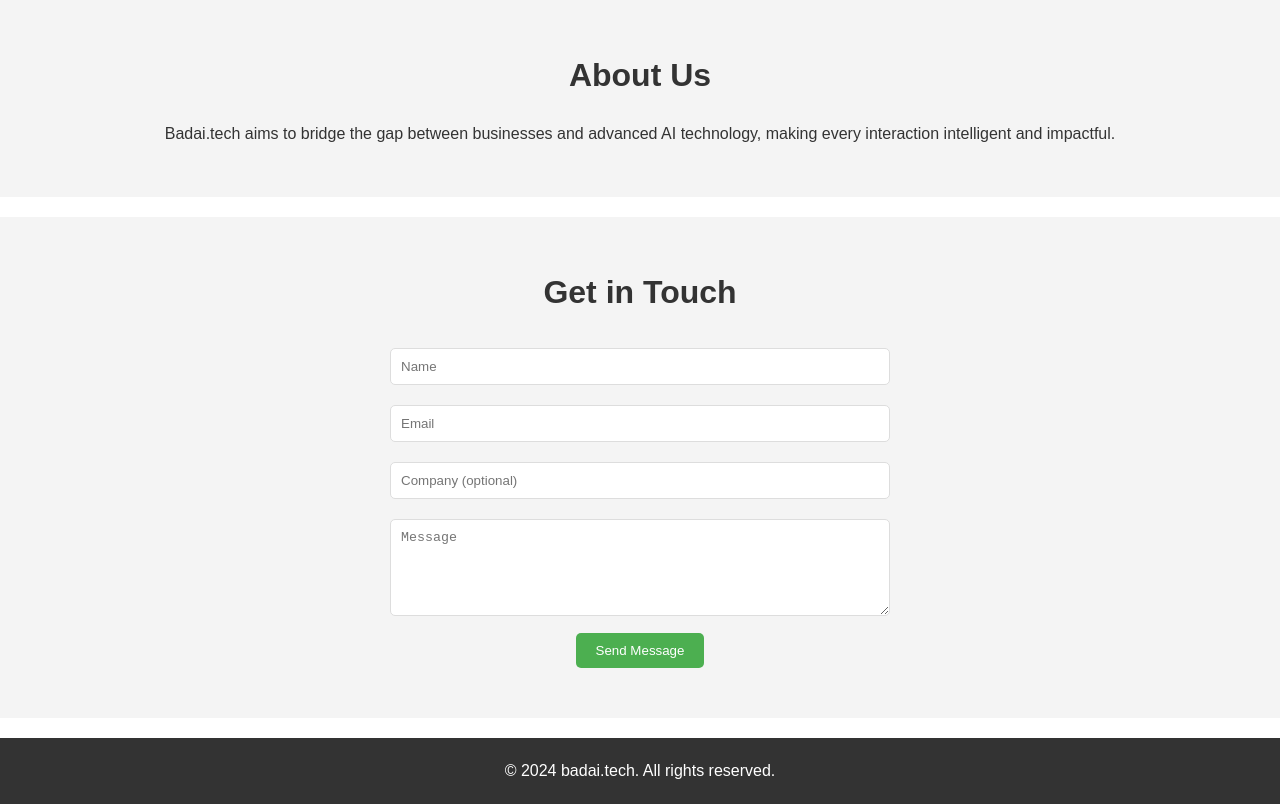
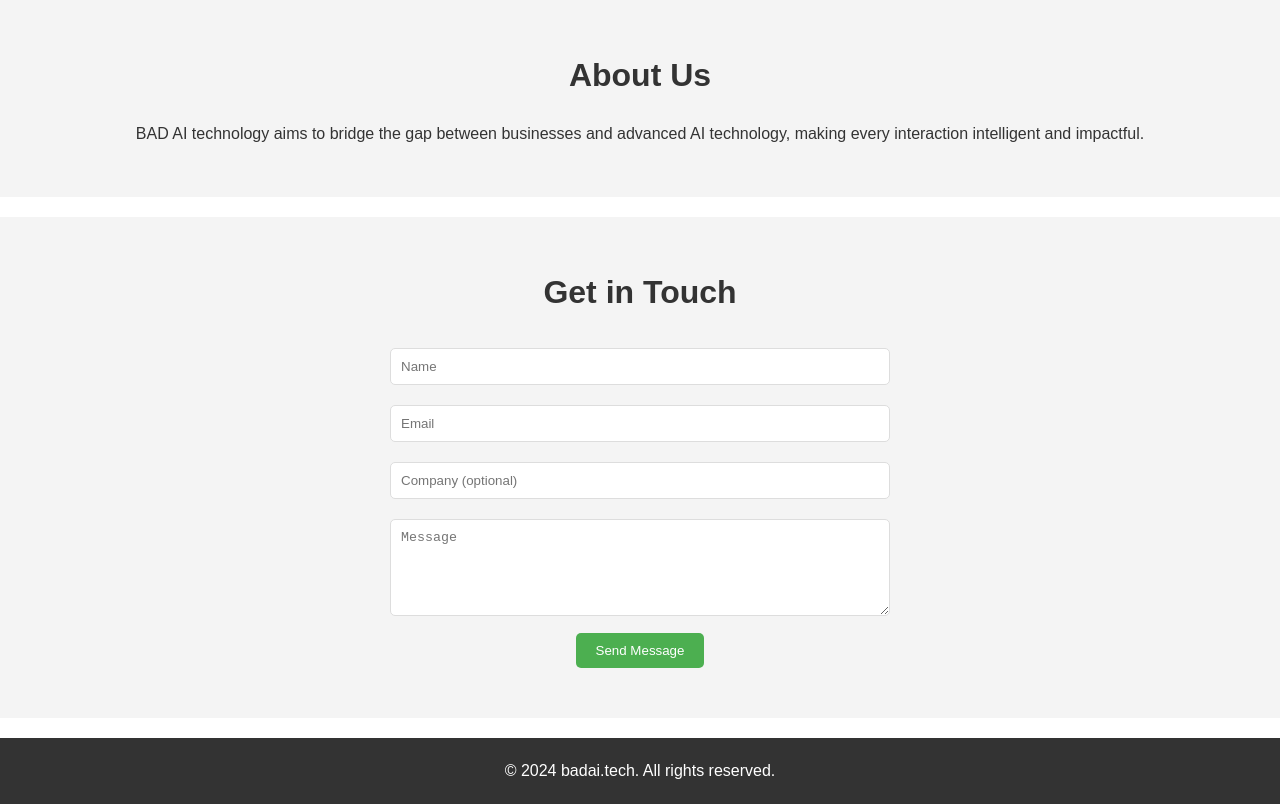
Before and after one commit to anfieldlad/badai-tech, a website: page index.html in a window 1280 px wide. Shown: the part 1020-1824 px from the top of the page. Drawn offline with Linux system fonts and the light colour scheme.

Commit message:
Update index.html

```diff
--- a/index.html
+++ b/index.html
@@ -145,7 +145,7 @@
 <!-- About Us Section -->
 <section id="about" class="about">
     <h2 class="section-title">About Us</h2>
-    <p>Badai.tech aims to bridge the gap between businesses and advanced AI technology, making every interaction intelligent and impactful.</p>
+    <p>BAD AI technology aims to bridge the gap between businesses and advanced AI technology, making every interaction intelligent and impactful.</p>
 </section>
 
 <!-- Contact Section -->
```
